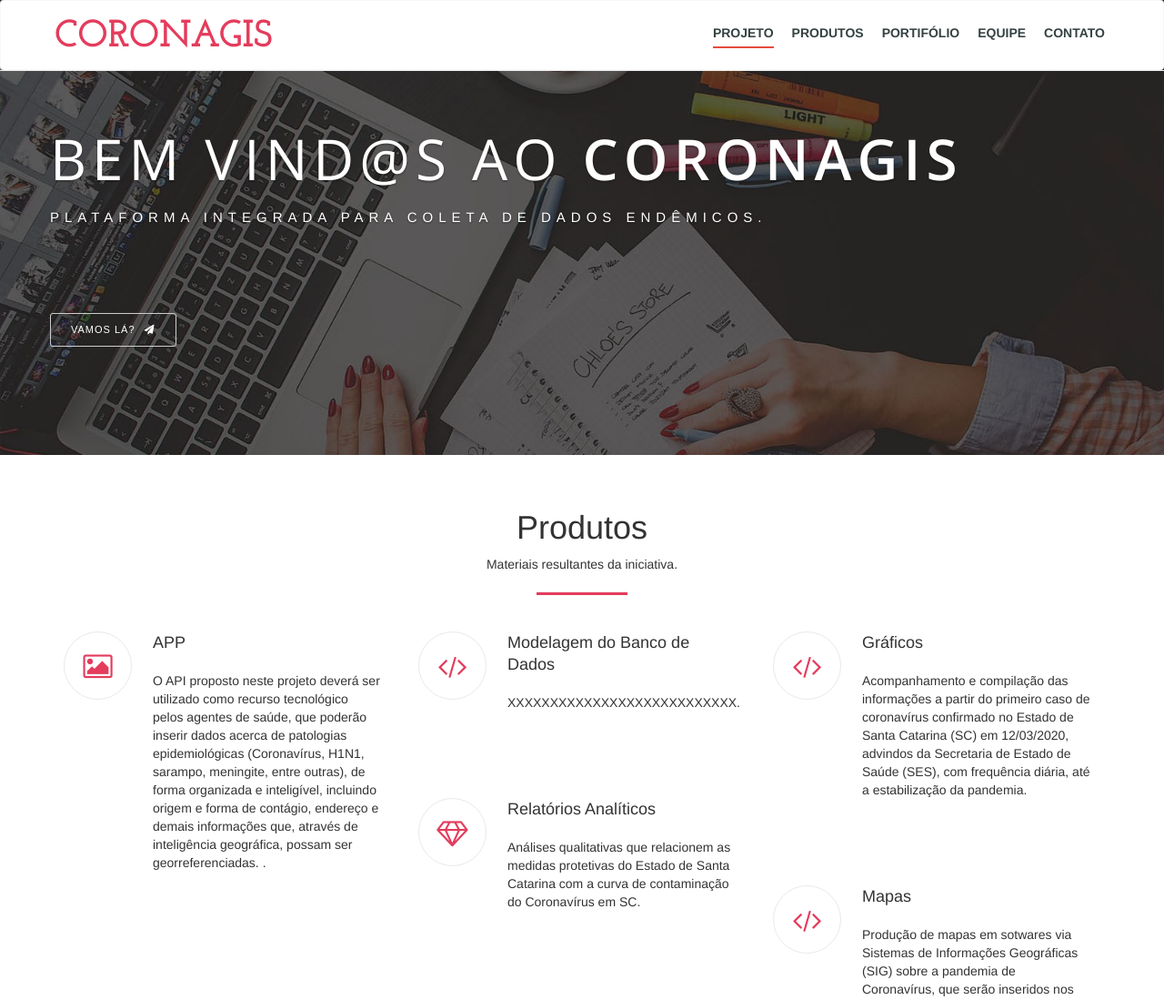
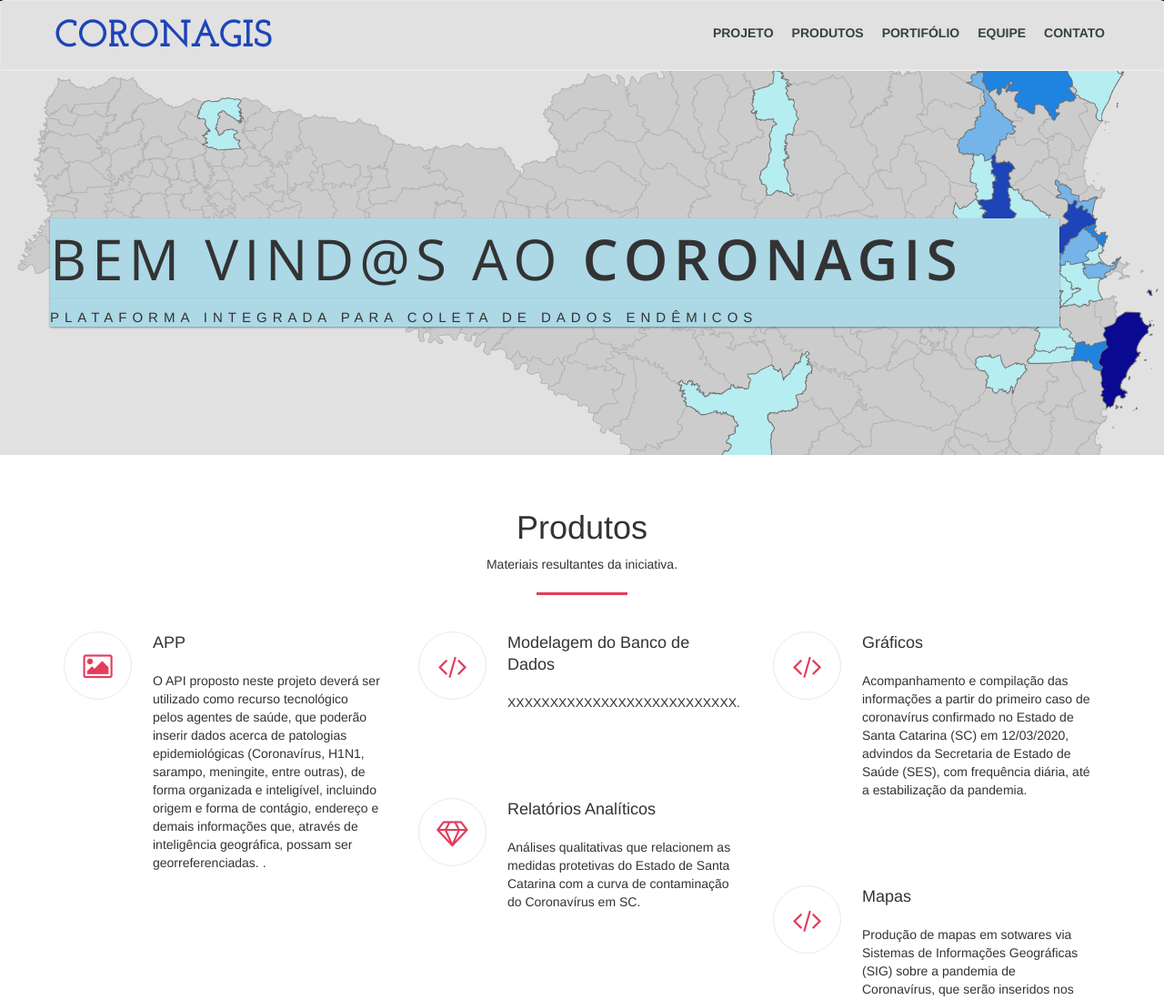
Before and after one commit to coronagis/site, a plain HTML site: page index.html in a window 1280 px wide. Shown: the top 1099 px of the page at 91% size. Drawn offline with nearby package versions, Linux system fonts and the light colour scheme; a web font is replaced by a local one.

Commit message:
Update - Navbar - CSS

```diff
--- a/css/style.css
+++ b/css/style.css
@@ -32,24 +32,26 @@ Header
     border-bottom: 1px solid #eee;
 }
 .navbar-default {
-    background-color: #fff;
-    border-color: rgba(231, 231, 231, 0.33);
+    background-color: #e1e1e1;
+    /* border-color: rgba(231, 231, 231, 0.33); */
     padding: 20px 0px;
 }
 
 .navbar-default .navbar-nav > .active > a, .navbar-default .navbar-nav > .active > a:focus, .navbar-default .navbar-nav > .active > a:hover {
     color: #354242;
-    background-color: #fff;
+    background-color: #e1e1e1;
 }
 .navbar-nav {
     padding-top: 5px;
 }
 
-.navbar-default .navbar-nav > .active > a,.navbar-default .navbar-nav > li > a:hover, .navbar-default .navbar-nav > li > a:focus
+/* Direções/Movimento dos itens dos menus */
+/* .navbar-default .navbar-nav > .active > a,.navbar-default .navbar-nav > li > a:hover, .navbar-default .navbar-nav > li > a:focus
 {
-	border-bottom: 2px solid #E74C3C;
+	border-bottom: 2px solid #74b4e8;
     outline: none;
-}
+} */
+
 .navbar {
 	min-height: inherit;
 	margin-bottom: 0px;
@@ -65,7 +67,7 @@ Header
 }
 
 .navbar-default .navbar-brand {
-    color: #e43c5c;
+    color: #1d44b8;
 }
 
 .navbar-default .navbar-nav > li > a {
@@ -83,7 +85,8 @@ Header
 .jumbotron
 {
     background-color: transparent;
-    padding-top: 90px;
+    padding-top: 200px;
+
 }
 .jumbotron p.big
 {
@@ -93,15 +96,16 @@ Header
     padding: 0px;
     letter-spacing: 6px;
     font-size: 15px;
-    color: #fff;
+    color: #333;
     text-transform: uppercase;
     font-weight: 400;
-    color: #ffffff;
+    color: #333;
     -webkit-filter: drop-shadow(0 1px 1px rgba(0, 0, 0, 0.4));
     -moz-filter: drop-shadow(0 1px 1px rgba(0, 0, 0, 0.4));
     -ms-filter: drop-shadow(0 1px 1px rgba(0, 0, 0, 0.4));
     filter: drop-shadow(0 1px 1px rgba(0, 0, 0, 0.4));
     padding-top: 10px;
+    background-color: lightblue;
 }
 a.btn-banner {
     border: 1px solid #cdcdcd;
@@ -150,11 +154,12 @@ a.btn-banner:hover, a.btn-banner:focus
     letter-spacing: 6px;
     text-transform: uppercase;
     font-weight: 400;
-    color: #ffffff;
+    color: #333;
     -webkit-filter: drop-shadow(0 1px 1px rgba(0, 0, 0, 0.4));
     -moz-filter: drop-shadow(0 1px 1px rgba(0, 0, 0, 0.4));
     -ms-filter: drop-shadow(0 1px 1px rgba(0, 0, 0, 0.4));
     filter: drop-shadow(0 1px 1px rgba(0, 0, 0, 0.4));
+    background-color: lightblue;
 }
 .container .jumbotron, .container-fluid .jumbotron {
     padding-right: 60px;
@@ -524,7 +529,7 @@ margin-top: 5px;
 }
 #banner
 {
-    background: url('../img/banner-bg.jpg') no-repeat;
+    background: url('../img/portfolio/NUMERO_CASOS.png') no-repeat;
     background-size: cover;
     min-height: 500px;
 }
--- a/index.html
+++ b/index.html
@@ -1,5 +1,5 @@
 <!DOCTYPE html>
-<html lang="en" class=" js no-touch">
+<html lang="en" class="js no-touch">
 
 <head>
   <title>CoronaGis</title>
@@ -10,12 +10,6 @@
   <link href='https://fonts.googleapis.com/css?family=Open+Sans:300,600|Raleway:600,300|Josefin+Slab:400,700,600italic,600,400italic' rel='stylesheet' type='text/css'>
   <link rel="stylesheet" type="text/css" href="css/slick-team-slider.css" />
   <link rel="stylesheet" type="text/css" href="css/style.css">
-  <!-- =======================================================
-    Theme Name: Tempo
-    Theme URL: https://bootstrapmade.com/tempo-free-onepage-bootstrap-theme/
-    Author: BootstrapMade.com
-    Author URL: https://bootstrapmade.com
-  ======================================================= -->
 </head>
 
 <body>
@@ -51,8 +45,7 @@
       <div class="row">
         <div class="jumbotron">
           <h1 class="small">Bem vind@s ao <span class="bold"><b>CoronaGIS</b></span></h1>
-          <p class="big">Plataforma integrada para coleta de dados endêmicos.</p>
-          <a href="#service" class="btn btn-banner">Vamos lá?<i class="fa fa-send"></i></a>
+          <p class="big">Plataforma integrada para coleta de dados endêmicos</p>
         </div>
       </div>
     </div>
```
Also changed, not shown: img/portfolio/NUMERO_CASOS.png (added), 1 other file.
